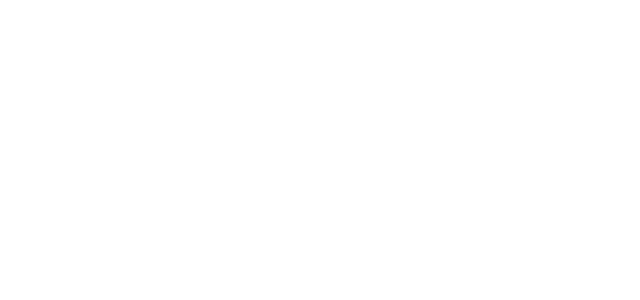
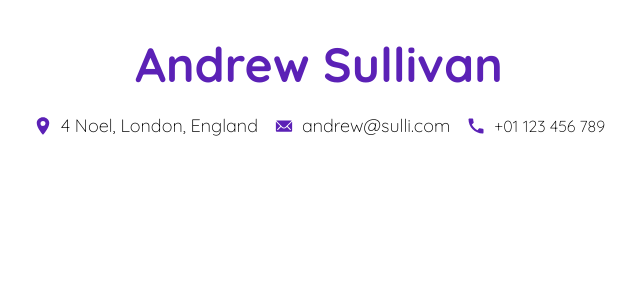
Before and after one commit to victorwamwea/deploy-static-site, a React (Vite) app: page / in a window 1280 px wide. Shown: the top 300 px of the page, without its empty margins (321-961 px from the left). Built offline with nearby package versions, Linux system fonts and the light colour scheme.

Commit message:
Adding new header

```diff
--- a/src/components/Header.jsx
+++ b/src/components/Header.jsx
@@ -1,6 +1,30 @@
+import { MdCall } from "react-icons/md";
+import { IoIosMail } from "react-icons/io";
+import { IoLocationSharp } from "react-icons/io5";
 function Header() {
   return (
     <>
+    <section className="flex flex-col justify-center gap-6 p-10 bg-white">
+        <div className="">
+            <h2 className="text-5xl font-bold text-center text-violet-800">
+                Andrew Sullivan
+            </h2>
+        </div>
+        <div className="flex items-center justify-center gap-4">
+            <span className="flex items-center gap-2 text-lg font-light">
+                <IoLocationSharp className="text-xl text-violet-800"/>
+                4 Noel, London, England
+            </span>
+            <span className="flex items-center gap-2 text-lg font-light">
+                <IoIosMail className="text-xl text-violet-800 "/>
+                andrew@sulli.com
+            </span>
+            <span className="flex items-center gap-2 font-light text-md">
+                <MdCall className="text-xl text-violet-800"/>
+                +01 123 456 789
+            </span>
+        </div>
+    </section>
     </>
   )
 }
```
